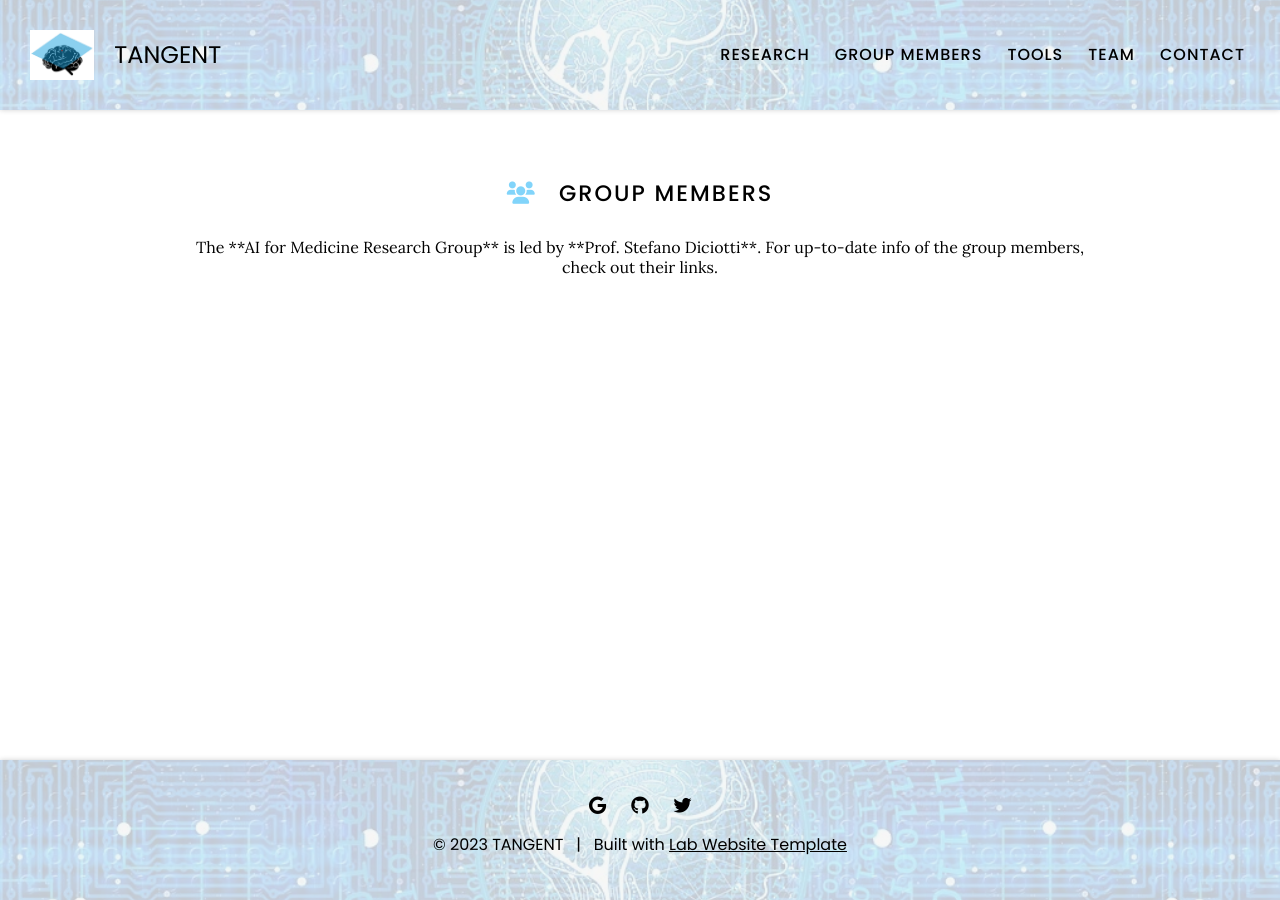
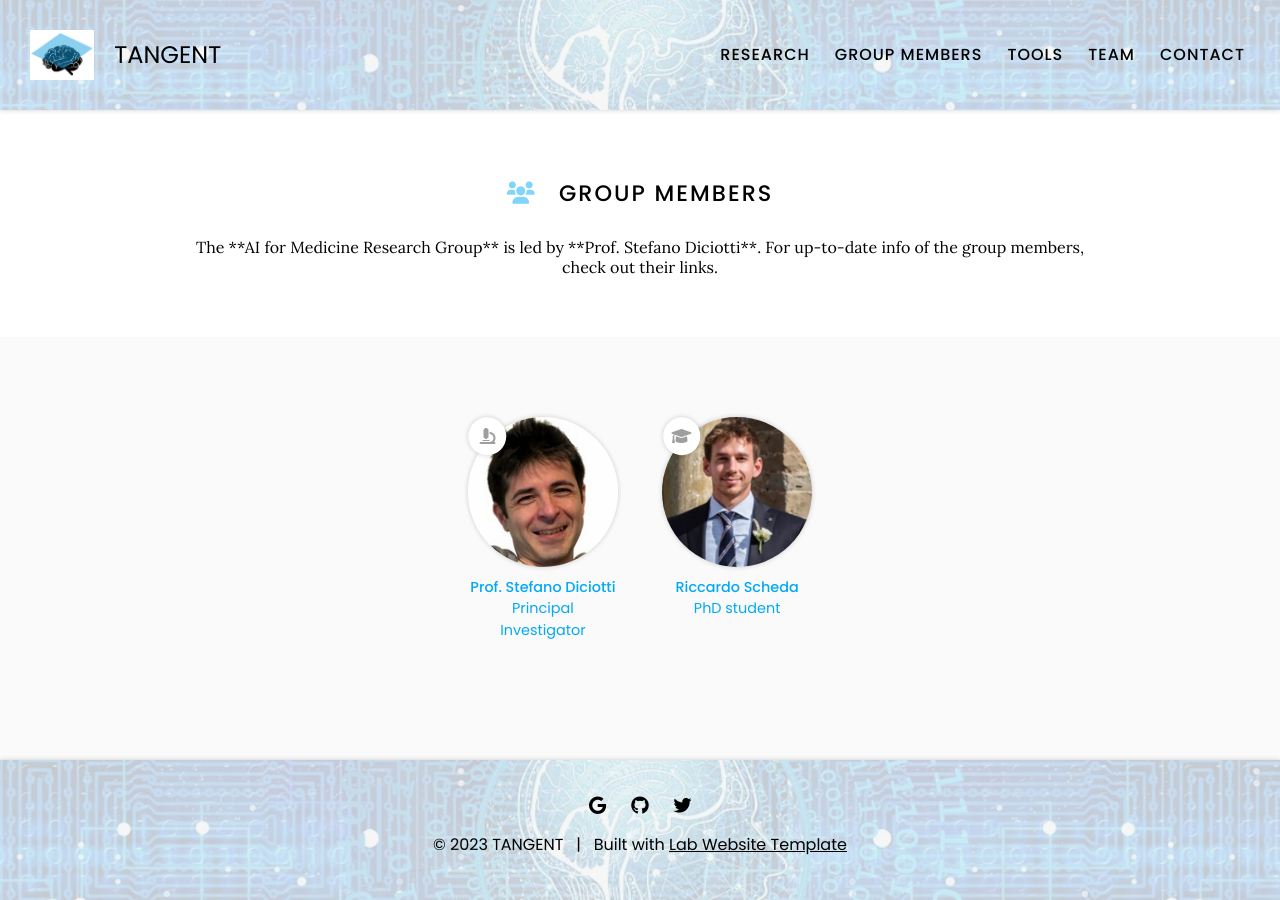
Before and after one commit to riccardoscheda/riccardoscheda.github.io, a Jekyll site: the page built from our_team/index.md, in a window 1280 px wide. Built offline with Jekyll 4.4.1, drawn with Linux system fonts in a browser that asks for light colours; some of the changed lines change nothing that is shown.

Commit message:
Update index.md

```diff
--- a/our_team/index.md
+++ b/our_team/index.md
@@ -15,3 +15,25 @@ footer-dark: false
 
 <center>The **AI for Medicine Research Group** is led by **Prof. Stefano Diciotti**.
 For up-to-date info of the group members, check out their links.</center>
+
+{% include section.html %}
+
+{%
+  include list.html
+  data="members"
+  component="portrait"
+  filters="role: pi"
+%}
+{%
+  include list.html
+  data="members"
+  component="portrait"
+  filters="role: phd"
+%}
+{%
+  include list.html
+  data="members"
+  component="portrait"
+  filters="role: programmer"
+%}
+{:.center}
```
